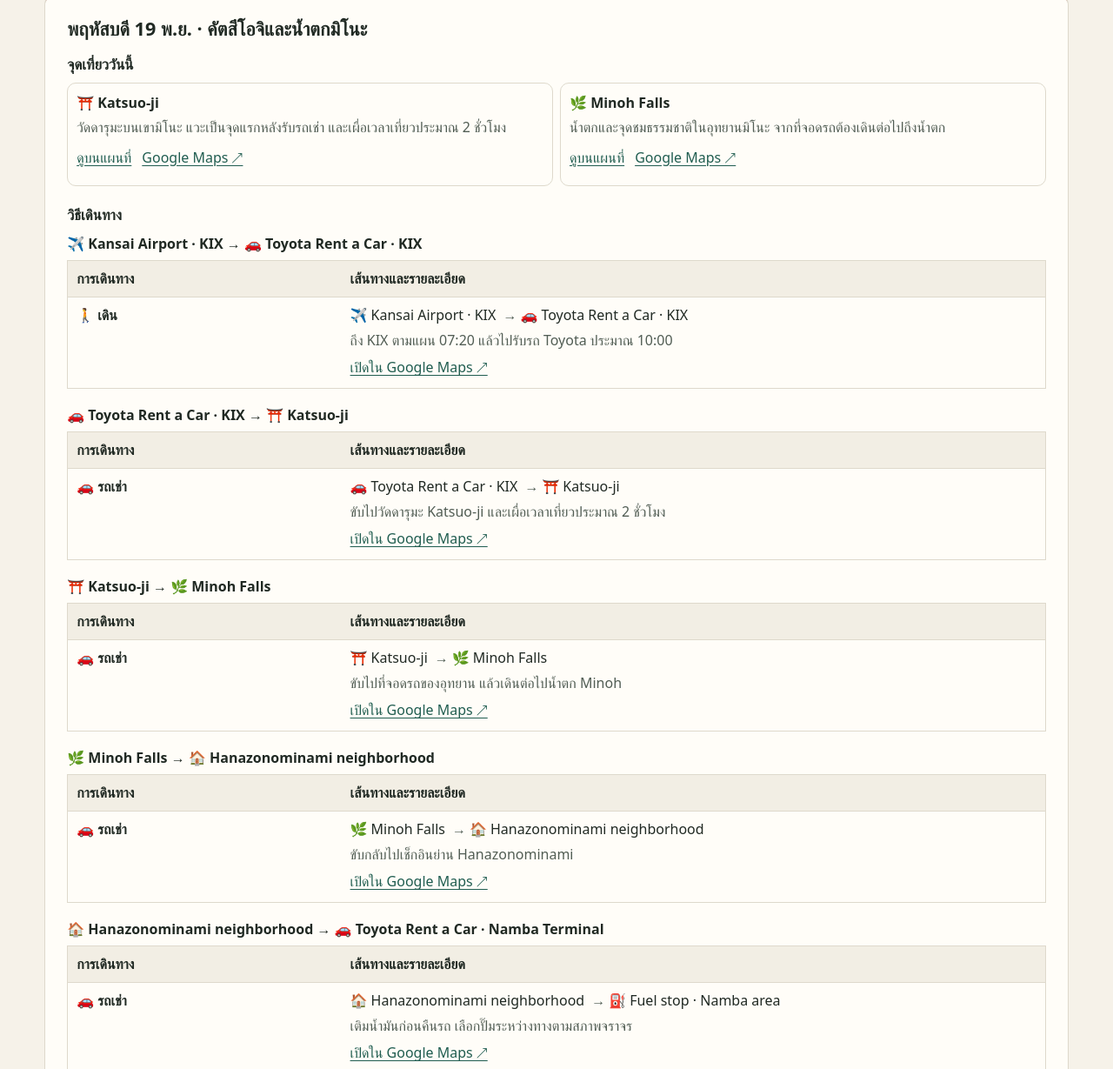
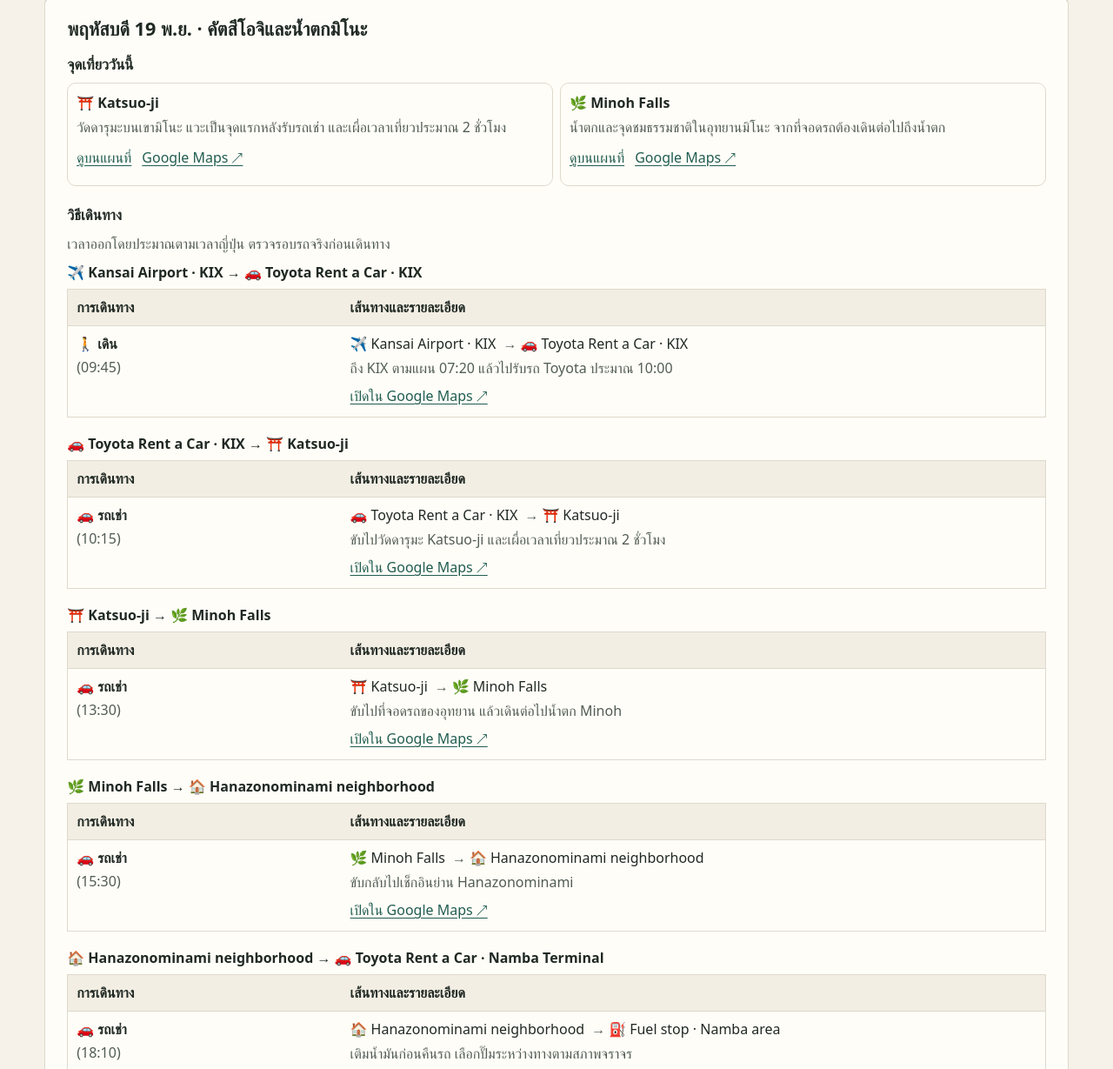
Before and after one commit to DoctorKS/Osaka-interactive-map-2026ntl, a plain HTML site: page index.html in a window 1280 px wide. Shown: the part 809-2038 px from the top of the page at 87% size. Drawn offline with nearby package versions, Linux system fonts and the light colour scheme; no server answers.

Commit message:
Show departure times below travel modes

```diff
--- a/index.html
+++ b/index.html
@@ -13,6 +13,7 @@ main{width:min(1420px,100%);margin:auto;padding:24px clamp(16px,4vw,56px) 36px}.
 .basemap,.route-canvas,.map-markers{position:absolute;inset:0;width:100%;height:100%}#map{position:relative;overflow:hidden}.route-canvas{touch-action:none;cursor:grab}.route-canvas:active{cursor:grabbing}.map-markers{pointer-events:none}.pin{position:absolute;transform:translate(-50%,-50%);width:30px;height:30px;text-decoration:none;pointer-events:auto}.pin[hidden]{display:none}.pin:hover,.pin:focus-visible{z-index:2}.pin-label{display:none;position:absolute;bottom:29px;left:50%;transform:translateX(-50%);padding:2px 5px;border-radius:4px;background:#fffdf8;color:#202923;font:600 11px system-ui,sans-serif;white-space:nowrap;box-shadow:0 1px 4px #0003}.pin:hover .pin-label,.pin:focus-visible .pin-label,.pin .principal{display:block}.map-zoom{display:grid;position:absolute;left:10px;top:10px;gap:3px}.map-zoom button{width:44px;height:44px;border:1px solid #817e70;border-radius:6px;background:#fffdf8;font-size:1.3rem}.attribution{position:absolute;right:0;bottom:0;background:#fffdf8;padding:2px 5px;font-size:.72rem}
 .step-places{display:flex;flex-wrap:wrap;align-items:baseline;gap:4px 8px;list-style:none;padding:0;margin:4px 0}.step-places li{display:inline-flex;align-items:baseline;gap:4px;border:0;padding:0;max-width:100%;overflow-wrap:anywhere}.step-places .place-icon,.step-places .place-arrow{flex:none}.step-places .place-arrow{color:var(--soft)}.landmark-section{margin:14px 0 20px}.landmark-section h3,.journey-title{font-size:1.05rem;margin:0 0 8px}.landmark-list{display:grid;grid-template-columns:repeat(2,minmax(0,1fr));gap:8px;list-style:none;margin:0;padding:0}.landmark-list li{min-width:0;border:1px solid var(--line);border-radius:10px;padding:10px;background:#fffdf8}.landmark-list p{color:var(--soft);margin-top:4px}.landmark-actions{display:flex;align-items:center;flex-wrap:wrap;gap:4px 12px}.landmark-actions button{border:0;background:transparent;padding:8px 0;color:#205d50;text-decoration:underline;text-underline-offset:3px;min-height:44px}.landmark-actions a{display:inline-flex;align-items:center;min-height:44px}.landmark-pin{border-width:3px;box-shadow:0 0 0 2px var(--pin),0 2px 7px #0006}.pin.pin-focused{z-index:3}.pin.pin-focused .pin-label{display:block}@media(max-width:600px){.landmark-list{grid-template-columns:1fr}}
 .journey-tables{display:grid;gap:18px;margin:8px 0 14px}.journey-table{width:100%;table-layout:fixed;border-collapse:collapse;border:1px solid var(--line)}.journey-table caption{text-align:left;font-weight:750;margin:0 0 6px;overflow-wrap:anywhere}.journey-table th,.journey-table td{text-align:left;vertical-align:top;padding:8px 10px;border-bottom:1px solid var(--line);overflow-wrap:anywhere}.journey-table thead{background:#f2eee4}.journey-table th:first-child{width:28%}.journey-table td p{color:var(--soft);margin:4px 0}.journey-table .step-places{margin:0}.journey-table a{display:inline-block;padding:3px 0}.journey-table .travel-icon{margin-right:.25em}@media(max-width:600px){.journey-table th:first-child{width:29%}.journey-table th,.journey-table td{padding:7px}}
+.departure-time{display:block;color:var(--soft);font-variant-numeric:tabular-nums;margin-top:3px}.journey-note{color:var(--soft);margin-bottom:8px}
 </style>
 <link rel="stylesheet" href="https://unpkg.com/maplibre-gl@5.6.1/dist/maplibre-gl.css">
 <script async src="https://unpkg.com/maplibre-gl@5.6.1/dist/maplibre-gl.js" id="maplibre"></script>
@@ -36,7 +37,7 @@ main{width:min(1420px,100%);margin:auto;padding:24px clamp(16px,4vw,56px) 36px}.
   </section>
   <section aria-labelledby="journey-title">
    <h3 class="journey-title" id="journey-title">วิธีเดินทาง</h3>
-   <div class="journey-tables" id="steps"></div>
+   <p class="journey-note" id="journey-note"></p><div class="journey-tables" id="steps"></div>
    <div class="links" id="links"></div>
   </section>
 </section>
@@ -74,39 +75,39 @@ const points = {
 const metro='Osaka Metro Yotsubashi Line'; const jrKyoto='JR Kyoto Line'; const jrNara='JR Nara Line'; const jrSagano='JR Sagano Line'; const airport='Nankai Airport Express'; const walk='เดิน'; const taxi='แท็กซี่'; const drive='รถเช่า';
 const days = [
  {date:19, week:'พฤหัสบดี', short:'คัตสึโอจิ', title:'คัตสึโอจิและน้ำตกมิโนะ', color:'#ad353c', focus:['katsuo','minoh'], steps:[
- ['เดิน','kix rental','ถึง KIX ตามแผน 07:20 แล้วไปรับรถ Toyota ประมาณ 10:00'],
- [drive,'rental katsuo minoh',["ขับไปวัดดารุมะ Katsuo-ji และเผื่อเวลาเที่ยวประมาณ 2 ชั่วโมง","ขับไปที่จอดรถของอุทยาน แล้วเดินต่อไปน้ำตก Minoh"]],
- [drive,'minoh base fuel toyota',["ขับกลับไปเช็กอินย่าน Hanazonominami","เติมน้ำมันก่อนคืนรถ เลือกปั๊มระหว่างทางตามสภาพจราจร","คืนรถที่ Toyota Namba Terminal ภายใน 20:00"]],
- [walk,'toyota namba','เดินไปสถานี Osaka Metro Namba'],
- [metro,'namba hana','ขึ้นขบวนไปทาง Suminoekoen แล้วลง Hanazonocho'],[walk,'hana base','เดินกลับย่านที่พัก']]},
+ ['เดิน','kix rental','ถึง KIX ตามแผน 07:20 แล้วไปรับรถ Toyota ประมาณ 10:00',"09:45"],
+ [drive,'rental katsuo minoh',["ขับไปวัดดารุมะ Katsuo-ji และเผื่อเวลาเที่ยวประมาณ 2 ชั่วโมง","ขับไปที่จอดรถของอุทยาน แล้วเดินต่อไปน้ำตก Minoh"],["10:15","13:30"]],
+ [drive,'minoh base fuel toyota',["ขับกลับไปเช็กอินย่าน Hanazonominami","เติมน้ำมันก่อนคืนรถ เลือกปั๊มระหว่างทางตามสภาพจราจร","คืนรถที่ Toyota Namba Terminal ภายใน 20:00"],["15:30","18:10","19:10"]],
+ [walk,'toyota namba','เดินไปสถานี Osaka Metro Namba',"20:00"],
+ [metro,'namba hana','ขึ้นขบวนไปทาง Suminoekoen แล้วลง Hanazonocho',"20:15"],[walk,'hana base','เดินกลับย่านที่พัก',"20:25"]]},
  {date:20, week:'ศุกร์', short:'โทฟุกุจิ · อุจิ', title:'โทฟุกุจิและอุจิ', color:'#9e540c', focus:['toft','byodo'], steps:[
- [walk,'base hana','ออกจากที่พักประมาณ 07:00'],[metro,'hana umeda','ขึ้นทาง Nishi-Umeda'],[walk,'umeda osaka','เดินตามป้าย JR Osaka Station'],
- [jrKyoto,'osaka kyoto','ขึ้นขบวนไป Kyoto แล้วออกไปจุดขึ้นแท็กซี่'],[taxi,'kyoto toft','ลงที่วัด Tofuku-ji'],[walk,'toft tof','เดินจากวัดไป JR Tofukuji'],
- [jrNara,'tof uji','ขึ้นขบวนทาง Uji / Nara ตรวจป้ายว่าจอด JR Uji'],[walk,'uji omote byodo',["เดินจาก JR Uji ไปถนนร้านชา Byodo-in Omotesando","เดินต่อจากถนนร้านชาเข้าวัด Byodo-in"]],
- [walk,'byodo uji','กลับไป JR Uji'],[jrNara,'uji kyoto','นั่งกลับ Kyoto Station'],[jrKyoto,'kyoto osaka','กลับโอซาก้าช่วงเย็น'],[walk,'osaka umeda','เดินไป Nishi-Umeda'],[metro,'umeda hana','ลง Hanazonocho'],[walk,'hana base','เดินกลับย่านที่พัก']],
+ [walk,'base hana','ออกจากที่พักประมาณ 07:00',"07:00"],[metro,'hana umeda','ขึ้นทาง Nishi-Umeda',"07:10"],[walk,'umeda osaka','เดินตามป้าย JR Osaka Station',"07:25"],
+ [jrKyoto,'osaka kyoto','ขึ้นขบวนไป Kyoto แล้วออกไปจุดขึ้นแท็กซี่',"07:45"],[taxi,'kyoto toft','ลงที่วัด Tofuku-ji',"08:25"],[walk,'toft tof','เดินจากวัดไป JR Tofukuji',"10:45"],
+ [jrNara,'tof uji','ขึ้นขบวนทาง Uji / Nara ตรวจป้ายว่าจอด JR Uji',"11:05"],[walk,'uji omote byodo',["เดินจาก JR Uji ไปถนนร้านชา Byodo-in Omotesando","เดินต่อจากถนนร้านชาเข้าวัด Byodo-in"],["11:35","12:45"]],
+ [walk,'byodo uji','กลับไป JR Uji',"15:15"],[jrNara,'uji kyoto','นั่งกลับ Kyoto Station',"15:40"],[jrKyoto,'kyoto osaka','กลับโอซาก้าช่วงเย็น',"17:30"],[walk,'osaka umeda','เดินไป Nishi-Umeda',"18:05"],[metro,'umeda hana','ลง Hanazonocho',"18:20"],[walk,'hana base','เดินกลับย่านที่พัก',"18:35"]],
  sources:[['Kyoto Travel','https://kyoto.travel/en/getting-around/getting-around-kyoto-by-subway-train/'],['Byodoin','https://www.byodoin.or.jp/en/guide/access/']]},
  {date:21, week:'เสาร์', short:'อาราชิยามะ', title:'อาราชิยามะและรถไฟซากาโนะ', color:'#356649', focus:['bridge','bamboo','tsaga','tkame'], steps:[
- [walk,'base hana','เดินไป Hanazonocho'],[metro,'hana umeda','ขึ้นทาง Nishi-Umeda'],[walk,'umeda osaka','ต่อไป JR Osaka'],[jrKyoto,'osaka kyoto','นั่งไป JR Kyoto'],
- [jrSagano,'kyoto saga','ลง JR Saga-Arashiyama'],[walk,'saga bridge arabica tenryu bamboo joja tsaga',["เดินจากสถานีไปสะพาน Togetsukyo","แวะร้านกาแฟริมแม่น้ำ","เดินต่อไปวัด Tenryu-ji","เดินต่อไปป่าไผ่","พักมื้อกลางวันก่อนเดินไปวัด Jojakko-ji","ย้อนกลับไปสถานี Torokko Saga เพื่อขึ้นรถไฟรอบ 15:02"]],
- ['Sagano Romantic Train','tsaga tarashi hozu tkame','ขึ้นที่ Torokko Saga เวลา 15:02 ตามแผน ลง Torokko Kameoka โดยสองสถานีกลางเป็นทางผ่าน'],
- [walk,'tkame uma','เดินไป JR Umahori'],[jrSagano,'uma kyoto','ขึ้นทาง Kyoto'],[jrKyoto,'kyoto osaka','กลับโอซาก้า'],[walk,'osaka umeda','เดินไป Nishi-Umeda'],[metro,'umeda hana','ลง Hanazonocho'],[walk,'hana base','เดินกลับย่านที่พัก']],
+ [walk,'base hana','เดินไป Hanazonocho',"07:15"],[metro,'hana umeda','ขึ้นทาง Nishi-Umeda',"07:25"],[walk,'umeda osaka','ต่อไป JR Osaka',"07:40"],[jrKyoto,'osaka kyoto','นั่งไป JR Kyoto',"08:00"],
+ [jrSagano,'kyoto saga','ลง JR Saga-Arashiyama',"08:45"],[walk,'saga bridge arabica tenryu bamboo joja tsaga',["เดินจากสถานีไปสะพาน Togetsukyo","แวะร้านกาแฟริมแม่น้ำ","เดินต่อไปวัด Tenryu-ji","เดินต่อไปป่าไผ่","พักมื้อกลางวันก่อนเดินไปวัด Jojakko-ji","ย้อนกลับไปสถานี Torokko Saga เพื่อขึ้นรถไฟรอบ 15:02"],["09:10","09:30","10:00","10:55","12:40","14:10"]],
+ ['Sagano Romantic Train','tsaga tarashi hozu tkame','ขึ้นที่ Torokko Saga เวลา 15:02 ตามแผน ลง Torokko Kameoka โดยสองสถานีกลางเป็นทางผ่าน',"15:02"],
+ [walk,'tkame uma','เดินไป JR Umahori',"15:30"],[jrSagano,'uma kyoto','ขึ้นทาง Kyoto',"15:55"],[jrKyoto,'kyoto osaka','กลับโอซาก้า',"16:35"],[walk,'osaka umeda','เดินไป Nishi-Umeda',"17:10"],[metro,'umeda hana','ลง Hanazonocho',"17:25"],[walk,'hana base','เดินกลับย่านที่พัก',"17:40"]],
  sources:[['ตาราง Sagano Romantic Train','https://www.sagano-kanko.co.jp/en/train-info/']]},
  {date:22, week:'อาทิตย์', short:'เอคันโด · กิออน', title:'เอคันโด กิออน และคิโยมิซุเดระ', color:'#654b96', focus:['eikan','gion','kiyo'], steps:[
- [walk,'base hana','ออกจากที่พักประมาณ 07:00'],[metro,'hana umeda','ขึ้นทาง Nishi-Umeda'],[walk,'umeda osaka','เดินไป JR Osaka'],[jrKyoto,'osaka kyoto','นั่งไป JR Kyoto'],
- [taxi,'kyoto eikan','ไป Eikando เป็นจุดแรกสำหรับชมใบไม้แดง'],[taxi,'eikan ponto','ต่อแท็กซี่ลงใกล้ Pontocho'],[walk,'ponto gion sann kiyo',["เดินจาก Pontocho ข้ามไปย่าน Gion","เดินต่อขึ้นไปทาง Higashiyama และ Sannenzaka","ขึ้นทางลาดไปวัด Kiyomizu-dera เผื่อเวลาคนหนาแน่น"]],
- [taxi,'kiyo kyoto','เรียกแท็กซี่จากถนนใหญ่ลง Kyoto Station'],[jrKyoto,'kyoto osaka','กลับโอซาก้าช่วงเย็น'],[walk,'osaka umeda','เดินไป Nishi-Umeda'],[metro,'umeda hana','ลง Hanazonocho'],[walk,'hana base','เดินกลับย่านที่พัก']]},
+ [walk,'base hana','ออกจากที่พักประมาณ 07:00',"07:00"],[metro,'hana umeda','ขึ้นทาง Nishi-Umeda',"07:10"],[walk,'umeda osaka','เดินไป JR Osaka',"07:25"],[jrKyoto,'osaka kyoto','นั่งไป JR Kyoto',"07:45"],
+ [taxi,'kyoto eikan','ไป Eikando เป็นจุดแรกสำหรับชมใบไม้แดง',"08:25"],[taxi,'eikan ponto','ต่อแท็กซี่ลงใกล้ Pontocho',"11:00"],[walk,'ponto gion sann kiyo',["เดินจาก Pontocho ข้ามไปย่าน Gion","เดินต่อขึ้นไปทาง Higashiyama และ Sannenzaka","ขึ้นทางลาดไปวัด Kiyomizu-dera เผื่อเวลาคนหนาแน่น"],["12:30","13:45","14:25"]],
+ [taxi,'kiyo kyoto','เรียกแท็กซี่จากถนนใหญ่ลง Kyoto Station',"17:30"],[jrKyoto,'kyoto osaka','กลับโอซาก้าช่วงเย็น',"18:50"],[walk,'osaka umeda','เดินไป Nishi-Umeda',"19:25"],[metro,'umeda hana','ลง Hanazonocho',"19:40"],[walk,'hana base','เดินกลับย่านที่พัก',"19:55"]]},
  {date:23, week:'จันทร์', short:'USJ', title:'Universal Studios Japan เต็มวัน', color:'#22629d', focus:['nishi','uni','usj'], steps:[
- [walk,'base hana','เดินไป Hanazonocho'],[metro,'hana namba','ขึ้นทาง Nishi-Umeda แล้วลง Namba'],[walk,'namba osn','เดินตามป้าย Hanshin ไป Osaka-Namba'],
- ['Hanshin Namba Line','osn nishi','ขึ้นขบวนที่จอด Nishikujo'],['JR Yumesaki Line','nishi uni','เปลี่ยนไป JR Sakurajima Line หรือ Yumesaki Line ลง Universal City'],[walk,'uni citywalk usj',["เดินจากสถานี Universal City ไปยัง CityWalk","เดินต่อผ่าน CityWalk ไปทางเข้าสวนสนุก"]],
- [walk,'usj citywalk uni','ช่วงเย็นเดินผ่าน CityWalk กลับไปสถานี Universal City'],['JR Yumesaki Line','uni nishi','นั่งกลับไปเปลี่ยนสายที่ Nishikujo'],
- ['Hanshin Namba Line','nishi osn','ขึ้นขบวนไป Osaka-Namba'],[walk,'osn namba','เดินตามป้ายไป Osaka Metro Namba'],
- [metro,'namba hana','ขึ้นขบวนทาง Suminoekoen แล้วลง Hanazonocho'],[walk,'hana base','เดินกลับย่านที่พัก']],
+ [walk,'base hana','เดินไป Hanazonocho',"06:00"],[metro,'hana namba','ขึ้นทาง Nishi-Umeda แล้วลง Namba',"06:10"],[walk,'namba osn','เดินตามป้าย Hanshin ไป Osaka-Namba',"06:20"],
+ ['Hanshin Namba Line','osn nishi','ขึ้นขบวนที่จอด Nishikujo',"06:35"],['JR Yumesaki Line','nishi uni','เปลี่ยนไป JR Sakurajima Line หรือ Yumesaki Line ลง Universal City',"06:55"],[walk,'uni citywalk usj',["เดินจากสถานี Universal City ไปยัง CityWalk","เดินต่อผ่าน CityWalk ไปทางเข้าสวนสนุก"],["07:05","07:15"]],
+ [walk,'usj citywalk uni','ช่วงเย็นเดินผ่าน CityWalk กลับไปสถานี Universal City',"20:00"],['JR Yumesaki Line','uni nishi','นั่งกลับไปเปลี่ยนสายที่ Nishikujo',"20:20"],
+ ['Hanshin Namba Line','nishi osn','ขึ้นขบวนไป Osaka-Namba',"20:40"],[walk,'osn namba','เดินตามป้ายไป Osaka Metro Namba',"21:00"],
+ [metro,'namba hana','ขึ้นขบวนทาง Suminoekoen แล้วลง Hanazonocho',"21:15"],[walk,'hana base','เดินกลับย่านที่พัก',"21:25"]],
  sources:[['เส้นทางรถไฟของ USJ','https://www.usj.co.jp/web/en/us/access/train'],['Universal CityWalk Osaka','https://ucw.jp/global/en/']]},
  {date:24, week:'อังคาร', short:'ช้อปปิ้ง · KIX', title:'ช้อปปิ้งในนัมบะและเดินทางไป KIX', color:'#1b706c', focus:['doton','shinsa','kix'], steps:[
- [walk,'base hana','เดินไป Hanazonocho หลังจัดการสัมภาระตามแผน'],[metro,'hana namba','ลง Namba'],
- [walk,'namba doton shinsa namba',["เดินจากสถานี Namba ไป Dotonbori","เดินต่อไปช้อปปิ้งที่ Shinsaibashi ตามเวลาที่มี","กลับไป Osaka Metro Namba"]],
- [metro,'namba hana','ลง Hanazonocho เพื่อกลับไปรับสัมภาระ หากฝากไว้ที่ที่พัก'],[walk,'hana base tenga',["แวะรับสัมภาระ หากฝากไว้ที่ที่พัก","เดินจากย่านที่พักไปขึ้นรถไฟที่ Nankai Tengachaya"]],
- [airport,'tenga kix','เลือกขบวนที่ปลายทาง Kansai Airport เผื่อเวลาเช็กอินตามตั๋วและตรวจอาคารผู้โดยสารก่อนออกเดินทาง']]}
+ [walk,'base hana','เดินไป Hanazonocho หลังจัดการสัมภาระตามแผน',"07:45"],[metro,'hana namba','ลง Namba',"07:55"],
+ [walk,'namba doton shinsa namba',["เดินจากสถานี Namba ไป Dotonbori","เดินต่อไปช้อปปิ้งที่ Shinsaibashi ตามเวลาที่มี","กลับไป Osaka Metro Namba"],["08:10","08:45","09:25"]],
+ [metro,'namba hana','ลง Hanazonocho เพื่อกลับไปรับสัมภาระ หากฝากไว้ที่ที่พัก',"09:45"],[walk,'hana base tenga',["แวะรับสัมภาระ หากฝากไว้ที่ที่พัก","เดินจากย่านที่พักไปขึ้นรถไฟที่ Nankai Tengachaya"],["09:55","10:10"]],
+ [airport,'tenga kix','เลือกขบวนที่ปลายทาง Kansai Airport เผื่อเวลาเช็กอินตามตั๋วและตรวจอาคารผู้โดยสารก่อนออกเดินทาง',"10:30"]]}
 ];
 const landmarkDays = {
  19:[
@@ -196,12 +197,12 @@ function journeySections(day) {
  const checkpoints=new Set([...landmarkKeys(day),'base','rental','toyota','tkame']);
  const sections=[];
  let rows=[];
- for (const [mode,route,description] of day.steps) {
+ for (const [mode,route,description,departure] of day.steps) {
   const stops=route.split(' ');
   const split=Array.isArray(description);
   for (let i=0;i<(split?stops.length-1:1);i++) {
    const keys=split?stops.slice(i,i+2):stops;
-   rows.push({mode,keys,description:split?description[i]:description});
+   rows.push({mode,keys,description:split?description[i]:description,departure:split?departure[i]:departure});
    if (checkpoints.has(keys.at(-1))) {
     sections.push(rows);
     rows=[];
@@ -213,6 +214,12 @@ function journeySections(day) {
 }
 
 function renderJourney(day) {
+ const note='เวลาออกโดยประมาณตามเวลาญี่ปุ่น ตรวจรอบรถจริงก่อนเดินทาง';
+ const dayNotes={
+  21:'รอบ Sagano 15:02 ตามแผนทริป',
+  24:'แผนวันนี้อิงไฟลต์ 14:00 และเผื่อไปถึง KIX ประมาณ 11:15 ปรับตามตั๋วจริงและเวลาเปิดร้าน'
+ };
+ $('journey-note').textContent=dayNotes[day.date]?note+' · '+dayNotes[day.date]:note;
  const host=$('steps');
  host.replaceChildren();
  for (const rows of journeySections(day)) {
@@ -225,11 +232,13 @@ function renderJourney(day) {
    add(header,'th',label).scope='col';
   }
   const body=add(table,'tbody');
-  for (const {mode,keys,description} of rows) {
+  for (const {mode,keys,description,departure} of rows) {
    const row=add(body,'tr');
    const travel=add(row,'td');
    add(travel,'span',mode===walk?'🚶':mode===taxi?'🚕':mode===drive?'🚗':'🚉','travel-icon').setAttribute('aria-hidden','true');
    add(travel,'strong',mode);
+   const time=add(travel,'time','('+departure+')','departure-time');
+   time.dateTime=departure;
    const details=add(row,'td');
    const places=add(details,'ol',null,'step-places');
    places.setAttribute('aria-label','จุดตามลำดับการเดินทาง');
```
